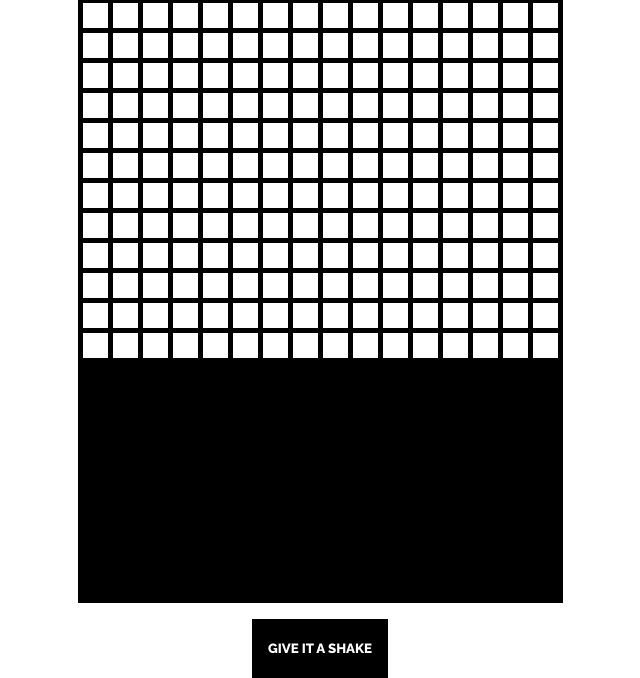
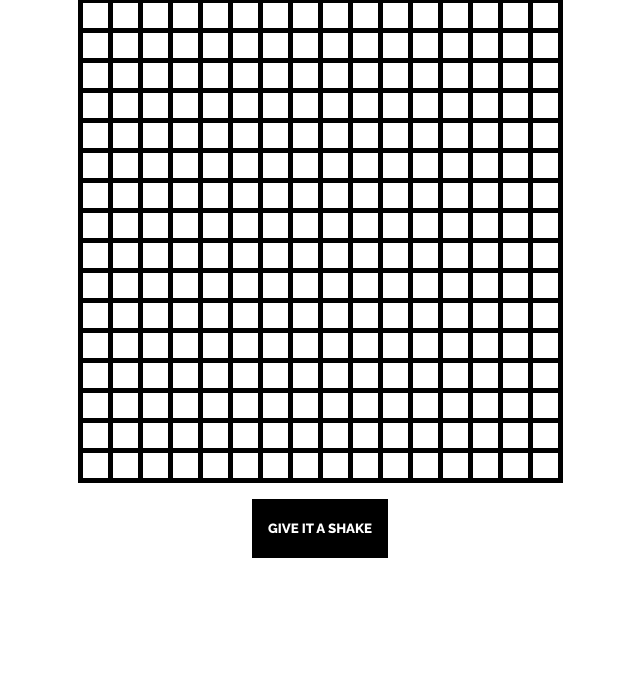
Before and after one commit to DeepOringe/EtchASketch, a plain HTML site: page index.html in a window 1280 px wide. Shown: the part 146-824 px from the top of the page, without its empty margins (320-960 px from the left). After the commit the page ends 800 px from the top, so only its background shows below. Drawn offline with Linux system fonts and the light colour scheme.

Commit message:
Update maths
;)

```diff
--- a/index.html
+++ b/index.html
@@ -29,7 +29,7 @@
 			return document.createElement('div')
 			}
 		function generateDivArray(){
-			var numberOfDivs = 1024;
+			var numberOfDivs = 256;
 			var divGrid = [];
 			for (var i=0; i< numberOfDivs; i++){
 				document.getElementById('container').append(createDiv())
```
